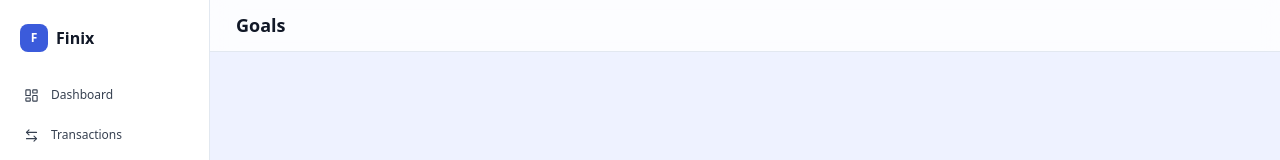
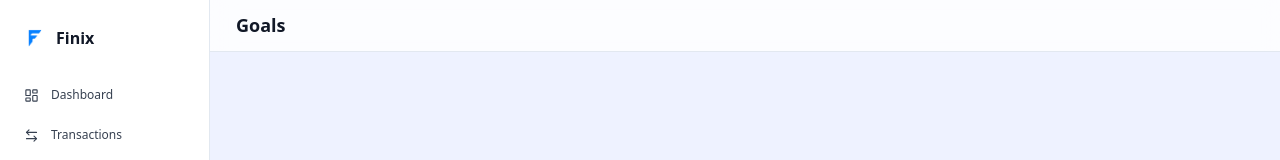
Before and after one commit to oktavian3/finix, a Next.js app: page /goals in a window 1280 px wide. Shown: the top 160 px of the page. Built offline with nearby package versions, Linux system fonts and the light colour scheme.

Commit message:
chore: replace logo with new Finix F logo

```diff
--- a/app/page.tsx
+++ b/app/page.tsx
@@ -25,9 +25,7 @@ export default function Home() {
           {/* Left */}
           <div className="flex min-h-[620px] flex-col p-10">
             <div className="flex items-center gap-2">
-              <span className="fx-logo-mark flex items-center justify-center w-8 h-8 rounded-lg bg-[#3B5BDB] text-white text-sm font-bold">
-                F
-              </span>
+              <img src="/finix-logo.png" alt="Finix" className="w-8 h-8 rounded-lg object-cover" />
               <span className="text-[16px] font-semibold text-[#111827]">Finix</span>
             </div>
 
--- a/components/layout/Sidebar.tsx
+++ b/components/layout/Sidebar.tsx
@@ -25,9 +25,7 @@ export function Sidebar() {
       {/* Logo */}
       <div className="px-5 pt-6 pb-4">
         <Link href="/dashboard" className="flex items-center gap-2 group">
-          <span className="flex items-center justify-center w-7 h-7 rounded-lg bg-[#3B5BDB] text-white text-xs font-bold transition-transform duration-200 group-hover:scale-110">
-            F
-          </span>
+          <img src="/finix-logo.png" alt="Finix" className="w-7 h-7 rounded-lg object-cover transition-transform duration-200 group-hover:scale-110" />
           <span className="text-[16px] font-semibold text-[#111827] transition-colors duration-200 group-hover:text-[#3B5BDB]">Finix</span>
         </Link>
       </div>
```
Also changed, not shown: public/finix-logo.png (added).
